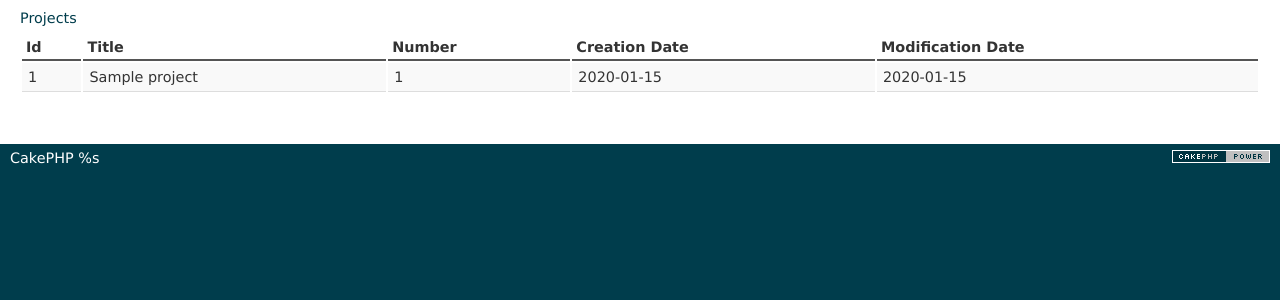
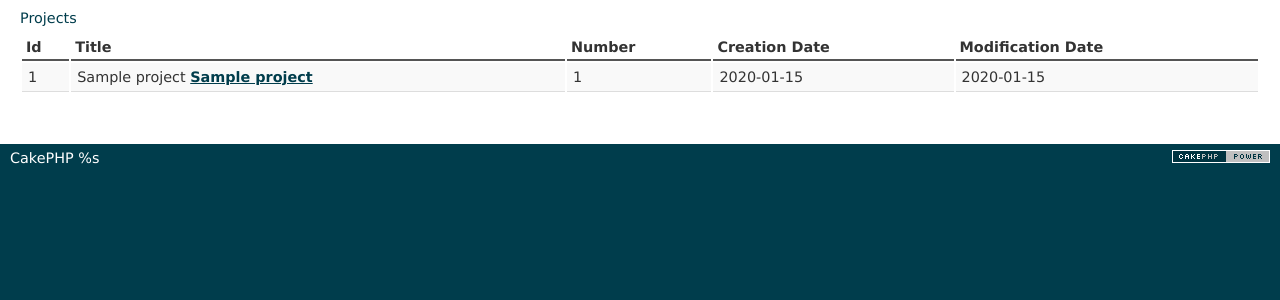
Before and after one commit to maxVerdugo/Nudo-Web, a CakePHP app: the page made by app/View/Projects/index.ctp in a window 1280 px wide. Shown: the part 47-347 px from the top of the page. Run offline with PHP 8.4 and a stand-in for CakePHP, Linux system fonts and the light colour scheme; the template is opened without the code that fills it: most values are stand-ins (such as "Sample title", 1, 10 or a date in 2020); data that the repository does not hold is empty; some libraries are stand-ins or nearby versions.

Commit message:
Add function Project.view

```diff
--- a/app/Controller/ProjectsController.php
+++ b/app/Controller/ProjectsController.php
@@ -7,4 +7,10 @@ class ProjectsController extends AppController {
     {
     	$this->set('projects', $this->Project->find('all'));
     }
+
+    public function view($id = null)
+    {
+    	$this->Project->id = $id;
+        $this->set('project', $this->Project->read());
+    }
 }
--- a/app/View/Projects/index.ctp
+++ b/app/View/Projects/index.ctp
@@ -17,10 +17,13 @@
         <td><?php echo $project['Project']['id']; ?></td>
         <td>
             <?php echo $project['Project']['namevalue']?>
+            <?php echo $this->Html->link($project['Project']['namevalue'],
+array('controller' => 'projects', 'action' => 'view', $project['Project']['id'])); ?>
         </td>
         <td><?php echo $project['Project']['num']?></td>
         <td><?php echo $project['Project']['creationdate']; ?></td>
         <td><?php echo $project['Project']['modificationdate']; ?></td>
+
     </tr>
     <?php endforeach; ?>
     <?php unset($project); ?>
--- /dev/null
+++ b/app/View/Projects/view.ctp
@@ -0,0 +1,6 @@
+<h1><?php echo $project['Project']['namevalue']?></h1>
+
+<p><small>NumeroProyecto: <?php echo $project['Project']['num']?></small></p>
+
+<p><?php echo $project['Project']['creationdate']?></p>
+<p><?php echo $project['Project']['modificationdate']?></p>
```
